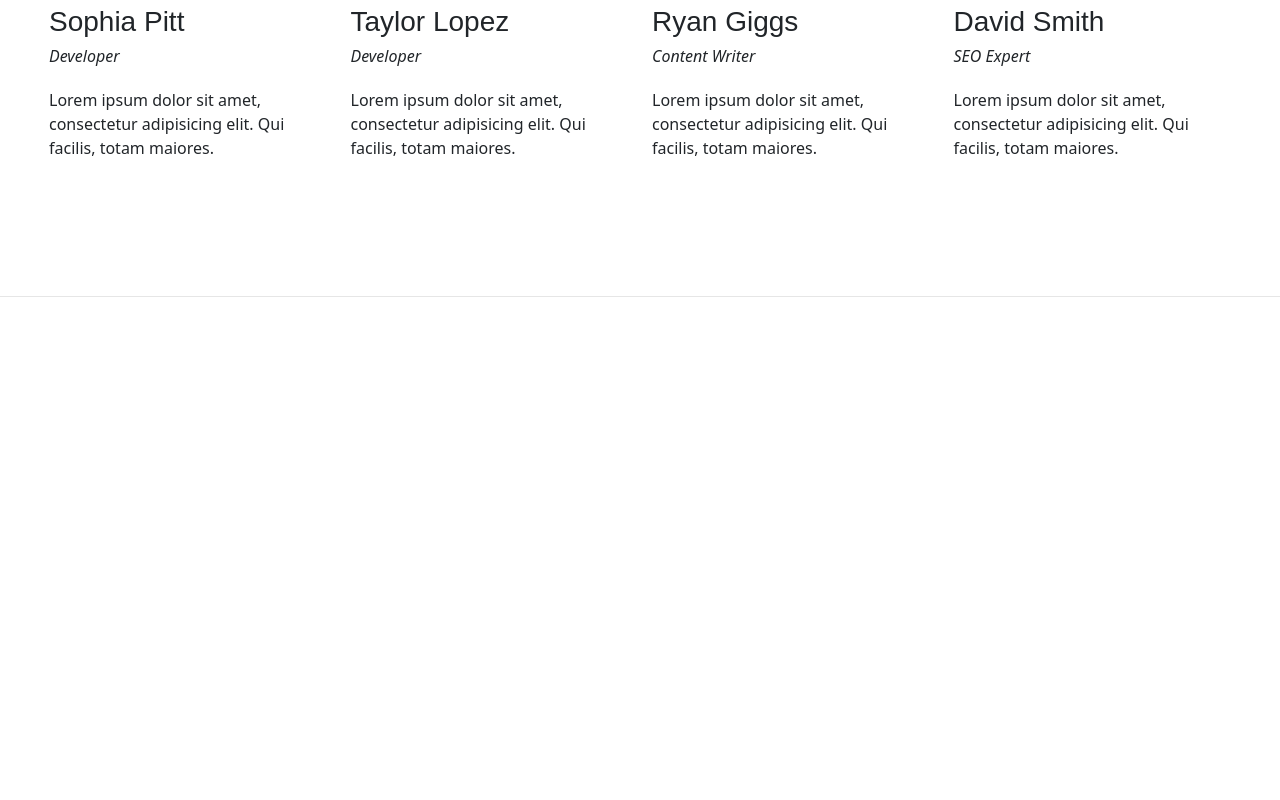
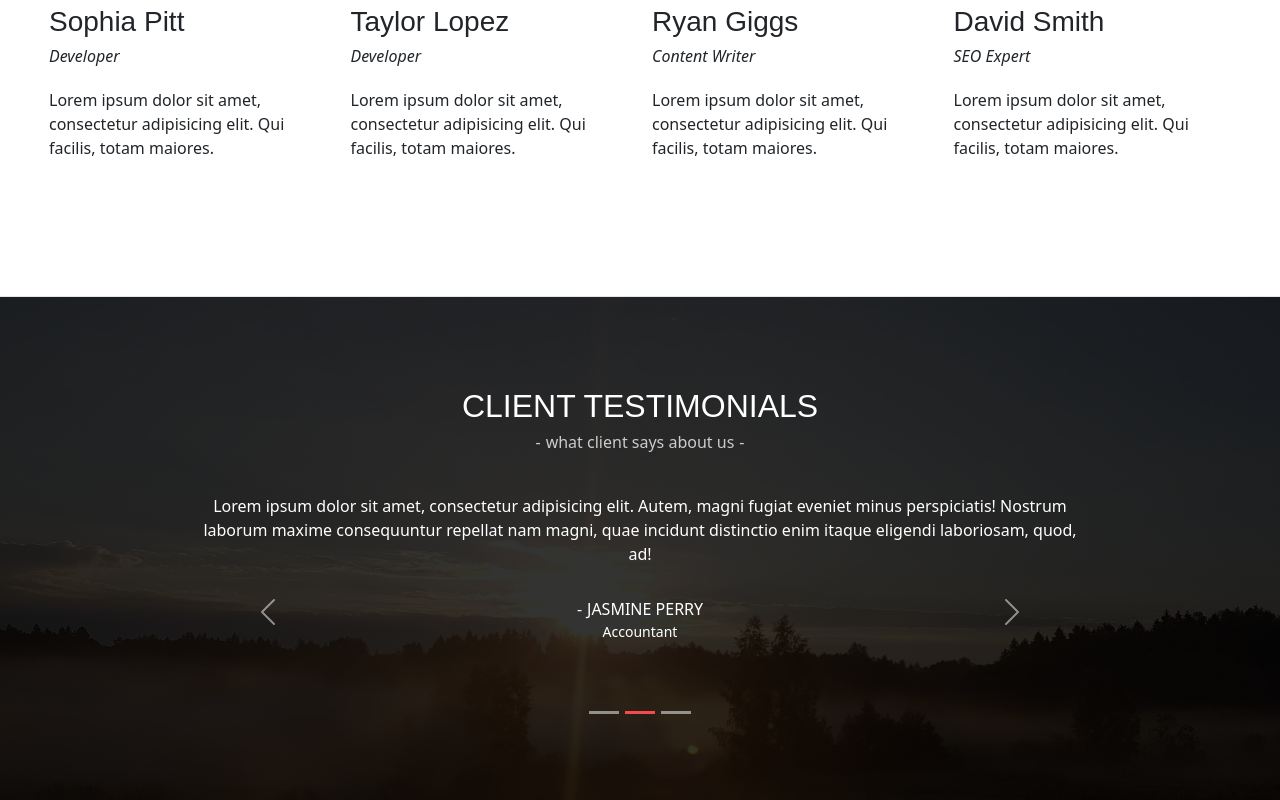
Before and after one commit to seanarch/react-corp-bootstrap, a React (Create React App) app: page / in a window 1280 px wide. Shown: the part 3980-4780 px from the top of the page. Before the commit the page ends 4277 px from the top, so only its background shows below. Built offline with nearby package versions, Linux system fonts and the light colour scheme.

Commit message:
Add testimonials

```diff
--- a/src/App.js
+++ b/src/App.js
@@ -6,6 +6,7 @@
 import AppServices from "./components/services";
 import AppWorks from "./components/works";
 import AppTeams from "./components/teams";
+import AppTestimonials from "./components/testimonials";
 
 function App() {
   return (
@@ -19,6 +20,7 @@
         <AppServices />
         <AppWorks />
         <AppTeams />
+        <AppTestimonials />
       </main>
     </div>
   );
--- /dev/null
+++ b/src/components/testimonials.js
@@ -0,0 +1,59 @@
+import React from "react";
+import Container from "react-bootstrap/Container";
+import Carousel from "react-bootstrap/Carousel";
+
+var testimonialsData = [
+  {
+    id: 1,
+    name: "John Wills",
+    description:
+      "Lorem ipsum dolor sit amet, consectetur adipisicing elit. Consequuntur non earum repudiandae ipsa reprehenderit quaerat, quo a cupiditate, voluptatibus voluptates, dolores nam accusantium error, modi iure itaque totam labore.",
+    designation: "Manager",
+  },
+  {
+    id: 2,
+    name: "Jasmine Perry",
+    description:
+      "Lorem ipsum dolor sit amet, consectetur adipisicing elit. Autem, magni fugiat eveniet minus perspiciatis! Nostrum laborum maxime consequuntur repellat nam magni, quae incidunt distinctio enim itaque eligendi laboriosam, quod, ad!",
+    designation: "Accountant",
+  },
+  {
+    id: 3,
+    name: "Rocky Johnson",
+    description:
+      "Lorem ipsum dolor sit amet, consectetur adipisicing elit. Laudantium facilis optio porro omnis alias eaque corporis error est ut, reprehenderit quae asperiores illum quo voluptates debitis non. Repellat fugit, asperiores?",
+    designation: "CEO",
+  },
+];
+
+const AppTestimonials = () => {
+  return (
+    <section id="testimonials" className="testimonials-block">
+      <Container fluid>
+        <div className="title-holder">
+          <h2>Client testimonials</h2>
+          <div className="subtitle">what client says about us</div>
+        </div>
+        <Carousel>
+          {testimonialsData.map((testimonial) => {
+            return (
+              <Carousel.Item key={testimonial.id}>
+                <blockquote>
+                  <p>{testimonial.description}</p>
+                  <cite>
+                    <span className="name">{testimonial.name}</span>
+                    <span className="designation">
+                      {testimonial.designation}
+                    </span>
+                  </cite>
+                </blockquote>
+              </Carousel.Item>
+            );
+          })}
+        </Carousel>
+      </Container>
+    </section>
+  );
+};
+
+export default AppTestimonials;
```
